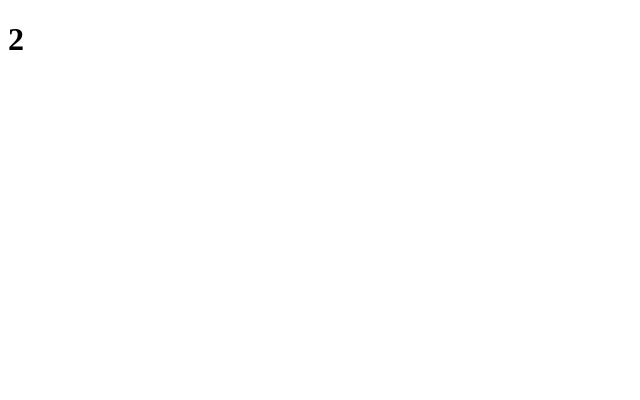
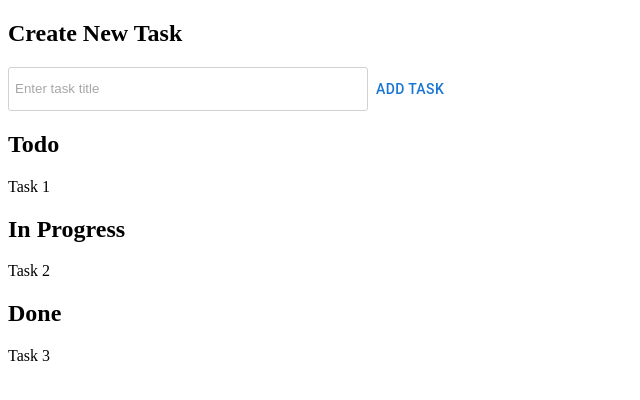
Before and after one commit to gholamreza-hasnzade/todo, a React (Vite) app: page / in a window 1280 px wide. Shown: the top 400 px of the page, without its empty margins (0-640 px from the left). Built offline with nearby package versions, Linux system fonts and the light colour scheme.

Commit message:
done task

```diff
--- a/package.json
+++ b/package.json
@@ -15,6 +15,8 @@
     "@mui/icons-material": "^5.15.20",
     "@mui/material": "^5.15.20",
     "react": "^18.3.1",
+    "react-dnd": "^16.0.1",
+    "react-dnd-html5-backend": "^16.0.1",
     "react-dom": "^18.3.1"
   },
   "devDependencies": {
--- /dev/null
+++ b/src/components/Templates/Board.tsx
@@ -0,0 +1,71 @@
+import React, { useState } from "react";
+import { DndProvider } from "react-dnd";
+import { HTML5Backend } from "react-dnd-html5-backend";
+
+import TaskList from "@/components/organisms/TaskList";
+import { Task } from "@/components/types";
+import { Input } from "../atoms";
+import { Button } from "@mui/material";
+
+const Board: React.FC = () => {
+  const [tasks, setTasks] = useState<Task[]>([
+    { id: 1, title: "Task 1", status: "todo" },
+    { id: 2, title: "Task 2", status: "in-progress" },
+    { id: 3, title: "Task 3", status: "done" },
+  ]);
+  const [newTaskTitle, setNewTaskTitle] = useState<string>("");
+
+  const handleDropTask = (taskId: number, newStatus: string) => {
+    setTasks((prev) =>
+      prev.map((task) =>
+        task.id === taskId ? { ...task, status: newStatus } : task
+      )
+    );
+  };
+
+  const handleCreateTask = () => {
+    if (newTaskTitle.trim()) {
+      const newTask: Task = {
+        id: tasks.length + 1,
+        title: newTaskTitle,
+        status: "todo",
+      };
+      setTasks([...tasks, newTask]);
+      setNewTaskTitle("");
+    }
+  };
+
+  return (
+    <DndProvider backend={HTML5Backend}>
+      <div>
+        <h2>Create New Task</h2>
+        <Input
+          value={newTaskTitle}
+          onChange={(e) => setNewTaskTitle(e.target.value)}
+          placeholder="Enter task title"
+        />
+        <Button onClick={handleCreateTask}>Add Task</Button>
+        <h2>Todo</h2>
+        <TaskList
+          tasks={tasks.filter((task) => task.status === "todo")}
+          status="todo"
+          onDropTask={handleDropTask}
+        />
+        <h2>In Progress</h2>
+        <TaskList
+          tasks={tasks.filter((task) => task.status === "in-progress")}
+          status="in-progress"
+          onDropTask={handleDropTask}
+        />
+        <h2>Done</h2>
+        <TaskList
+          tasks={tasks.filter((task) => task.status === "done")}
+          status="done"
+          onDropTask={handleDropTask}
+        />
+      </div>
+    </DndProvider>
+  );
+};
+
+export default Board;
--- /dev/null
+++ b/src/components/molecules/TaskItem.tsx
@@ -0,0 +1,19 @@
+import React from 'react';
+import { useDrag } from 'react-dnd';
+
+import { Task } from '@/components/types';
+
+type TaskItemProps = {
+  task: Task;
+};
+
+const TaskItem: React.FC<TaskItemProps> = ({ task }) => {
+
+  const [, dragRef] = useDrag(() => ({
+    type: 'task',
+    item: { id: task.id },
+  }));
+  return <div ref={dragRef}>{task.title}</div>;
+};
+
+export default TaskItem;
--- /dev/null
+++ b/src/components/organisms/TaskList.tsx
@@ -0,0 +1,28 @@
+import React from 'react';
+import { useDrop } from 'react-dnd';
+
+import { Task } from '@/components/types';
+import TaskItem from '@/components/molecules/TaskItem';
+
+type TaskListProps = {
+  tasks: Task[];
+  status: string;
+  onDropTask: (taskId: number, status: string) => void;
+};
+
+const TaskList: React.FC<TaskListProps> = ({ tasks, status, onDropTask }) => {
+  const [, dropRef] = useDrop(() => ({
+    accept: 'task',
+    drop: (item: { id: number }) => onDropTask(item.id, status),
+  }));
+
+  return (
+    <div ref={dropRef}>
+      {tasks.map((task) => (
+        <TaskItem key={task.id} task={task} />
+      ))}
+    </div>
+  );
+};
+
+export default TaskList;
--- /dev/null
+++ b/src/components/types.ts
@@ -0,0 +1,5 @@
+export type Task = {
+    id: number;
+    title: string;
+    status: 'todo' | 'in-progress' | 'done';
+};
--- /dev/null
+++ b/src/components/views/home/home.view.tsx
@@ -0,0 +1,10 @@
+import React from 'react'
+
+
+import Board from '@/components/Templates/Board'
+
+export const HomeView = () => {
+  return (
+    <Board />
+  )
+}
--- /dev/null
+++ b/src/components/views/index.ts
@@ -0,0 +1 @@
+export { HomeView } from "@/components/views/home/home.view"
--- a/src/main.tsx
+++ b/src/main.tsx
@@ -1,8 +1,12 @@
 import React from 'react'
 import ReactDOM from 'react-dom/client'
 
+
+import {HomeView} from "@/components/views";
+
+
 ReactDOM.createRoot(document.getElementById('root')!).render(
   <React.StrictMode>
-   <h1>2</h1>
+   <HomeView />
   </React.StrictMode>,
 )
```
Also changed, not shown: 1 other file (tests, documents, lock files or other folders).
